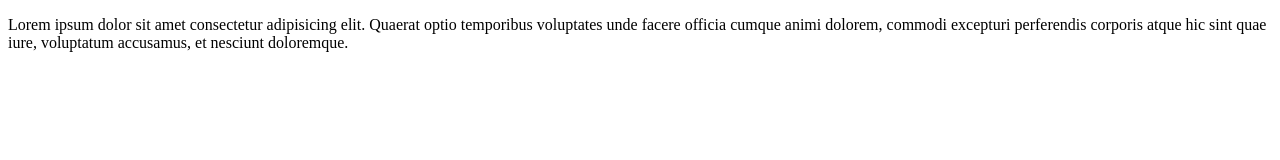
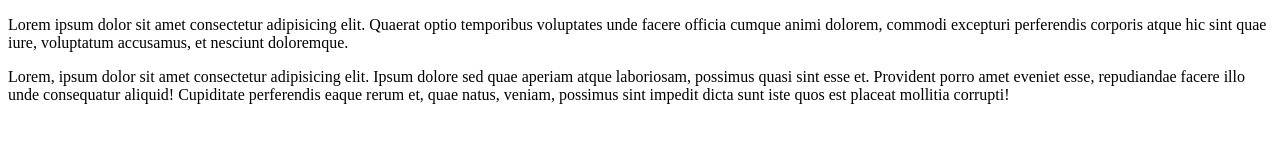
Before and after one commit to omkaragre/JAVASCRIPT, a plain HTML site: page delete.html in a window 1280 px wide. Drawn offline with Linux system fonts and the light colour scheme.

Commit message:
all the commit

```diff
--- a/delete.html
+++ b/delete.html
@@ -12,5 +12,13 @@
       excepturi perferendis corporis atque hic sint quae iure, voluptatum
       accusamus, et nesciunt doloremque.
     </p>
+
+    <p>
+      Lorem, ipsum dolor sit amet consectetur adipisicing elit. Ipsum dolore sed
+      quae aperiam atque laboriosam, possimus quasi sint esse et. Provident
+      porro amet eveniet esse, repudiandae facere illo unde consequatur aliquid!
+      Cupiditate perferendis eaque rerum et, quae natus, veniam, possimus sint
+      impedit dicta sunt iste quos est placeat mollitia corrupti!
+    </p>
   </body>
 </html>
```
